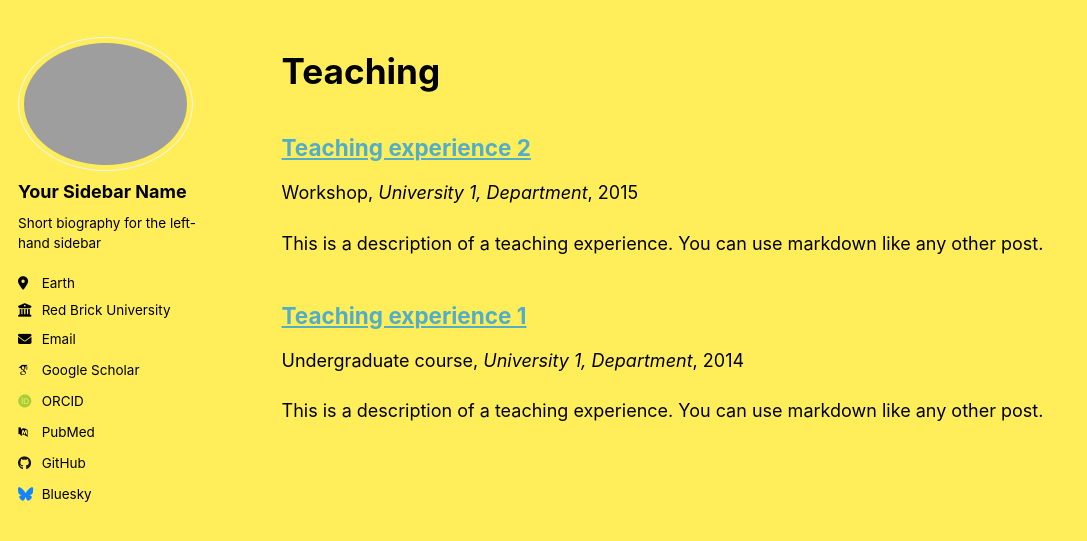
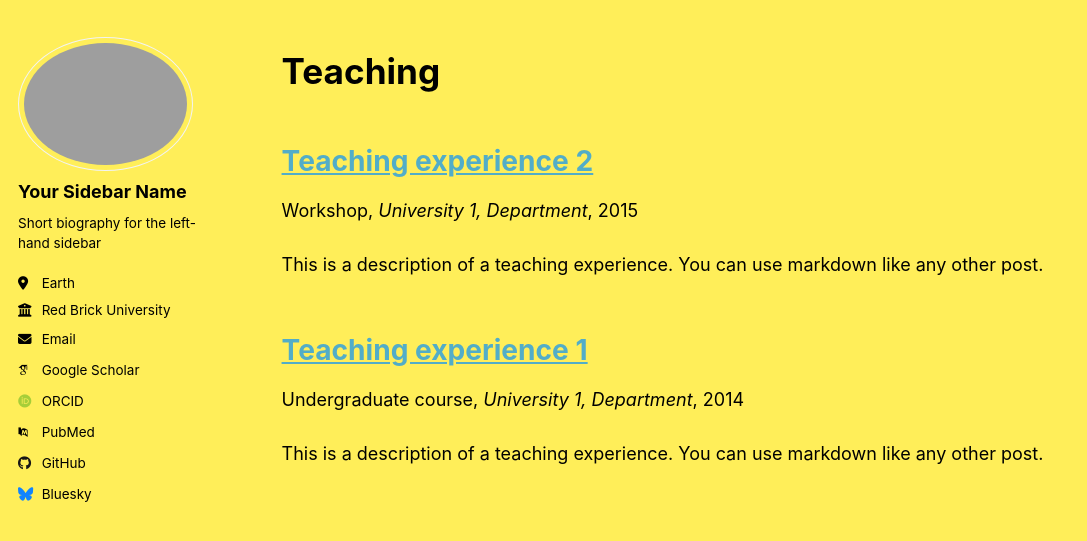
Before and after one commit to gray-huang/gray-huang.github.io, a Jekyll site: the page built from _pages/teaching.html, in a window 1280 px wide. Shown: the top 541 px of the page, without its empty margins (0-1087 px from the left). Built offline with Jekyll 4.4.1, drawn with Linux system fonts in a browser that asks for light colours; some web fonts are replaced.

Commit message:
adjust text size

```diff
--- a/_sass/layout/_base.scss
+++ b/_sass/layout/_base.scss
@@ -41,11 +41,11 @@ h1 {
 }
 
 h2 {
-  font-size: $type-size-4;
+  font-size: $type-size-3;
 }
 
 h3 {
-  font-size: $type-size-5;
+  font-size: $type-size-4;
 }
 
 h4 {
@@ -65,7 +65,7 @@ small, .small {
 }
 
 p {
-  margin-bottom: 1.3em;
+  margin-bottom: 1.5em;
 }
 
 u,
```
